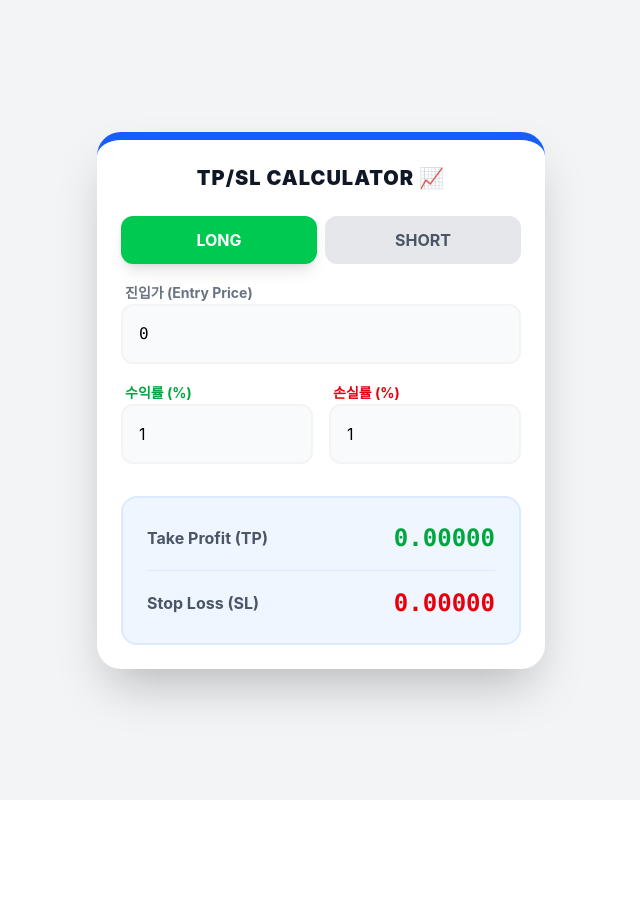
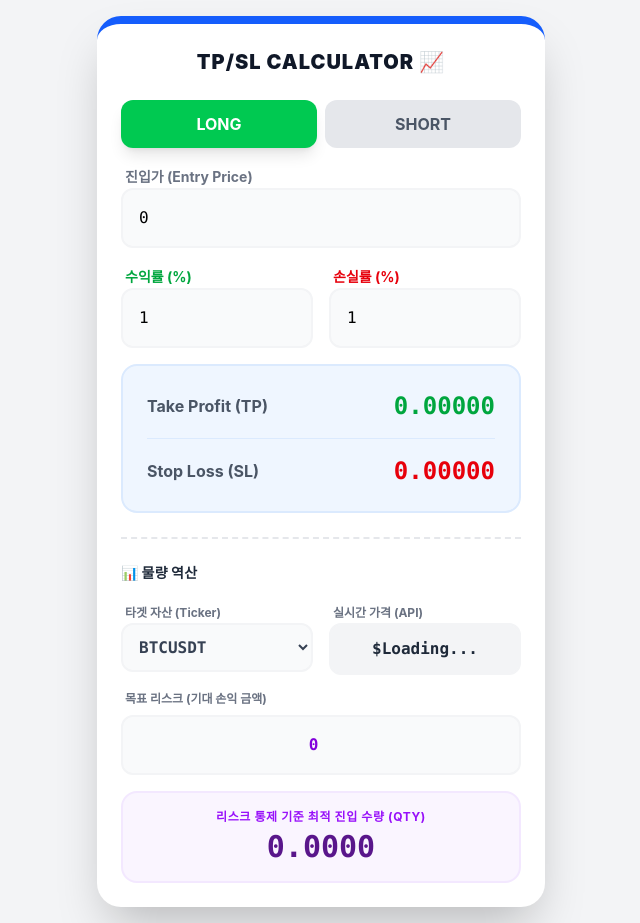
Before and after one commit to devLsy/trading-calculator, a React (Vite) app in the folder trading-calculator/: page / in a window 1280 px wide. Shown: the whole page, without its empty margins (319-959 px from the left). Before the commit the page ends 800 px from the top, so only its background shows below. Built offline with nearby package versions, Linux system fonts and the light colour scheme; no server answers.

Commit message:
feat: 진입가에 따른 물량 역산 로직 추가

```diff
--- a/trading-calculator/src/components/CalculatorCard.jsx
+++ b/trading-calculator/src/components/CalculatorCard.jsx
@@ -1,7 +1,9 @@
 const CalculatorCard = ({ calc }) => {
   const {
     entryPrice, setEntryPrice, profitRate, setProfitRate,
-    lossRate, setLossRate, position, setPosition, tpPrice, slPrice
+    lossRate, setLossRate, position, setPosition, tpPrice, slPrice,
+    selectedTicker, setSelectedTicker, coinPrice,
+    targetRisk, setTargetRisk, entryQuantity
   } = calc;
 
   return (
@@ -46,7 +48,7 @@ const CalculatorCard = ({ calc }) => {
                 type="number"
                 value={profitRate}
                 onChange={(e) => setProfitRate(Number(e.target.value))}
-                className="w-full p-4 bg-gray-50 border-2 border-gray-100 rounded-xl focus:border-green-400 outline-none transition-all"
+                className="w-full p-4 bg-gray-50 border-2 border-gray-100 rounded-xl focus:border-green-400 outline-none transition-all font-mono"
               />
             </div>
             <div className="space-y-2">
@@ -55,13 +57,13 @@ const CalculatorCard = ({ calc }) => {
                 type="number"
                 value={lossRate}
                 onChange={(e) => setLossRate(Number(e.target.value))}
-                className="w-full p-4 bg-gray-50 border-2 border-gray-100 rounded-xl focus:border-red-400 outline-none transition-all"
+                className="w-full p-4 bg-gray-50 border-2 border-gray-100 rounded-xl focus:border-red-400 outline-none transition-all font-mono"
               />
             </div>
           </div>
 
           {/* 결과 출력 */}
-          <div className="mt-8 p-6 bg-blue-50 rounded-2xl border-2 border-blue-100 space-y-4">
+          <div className="p-6 bg-blue-50 rounded-2xl border-2 border-blue-100 space-y-4">
             <div className="flex justify-between items-center">
               <span className="font-bold text-gray-600">Take Profit (TP)</span>
               <span className="text-2xl font-black text-green-600 font-mono">{tpPrice.toFixed(5)}</span>
@@ -71,6 +73,62 @@ const CalculatorCard = ({ calc }) => {
               <span className="text-2xl font-black text-red-600 font-mono">{slPrice.toFixed(5)}</span>
             </div>
           </div>
+
+          <div className="mt-6 pt-6 border-t-2 border-dashed border-gray-200 space-y-4">
+            <h3 className="text-sm font-black text-gray-800 uppercase tracking-wide">
+              📊 물량 역산
+            </h3>
+
+            {/* 코인 선택 및 실시간 가격 레이아웃 */}
+            <div className="grid grid-cols-2 gap-4">
+              <div className="space-y-2">
+                <label className="text-xs font-bold text-gray-500 ml-1">타겟 자산 (Ticker)</label>
+                <select
+                  value={selectedTicker}
+                  onChange={(e) => setSelectedTicker(e.target.value)}
+                  className="w-full p-3 bg-gray-50 border-2 border-gray-100 rounded-xl outline-none font-mono font-bold text-gray-700 cursor-pointer"
+                >
+                  <option value="BTCUSDT">BTCUSDT</option>
+                  <option value="ETHUSDT">ETHUSDT</option>
+                  <option value="ADAUSDT">ADAUSDT</option>
+                  <option value="XRPUSDT">XRPUSDT</option>
+                  <option value="DOGEUSDT">DOGEUSDT</option>
+                  <option value="SOLUSDT">SOLUSDT</option>
+                </select>
+              </div>
+              <div className="space-y-2">
+                <label className="text-xs font-bold text-gray-500 ml-1">실시간 가격 (API)</label>
+                <div className="w-full p-3 bg-gray-100 border-2 border-gray-100 rounded-xl font-mono font-bold text-gray-800 text-center">
+                  ${coinPrice > 0 ? coinPrice.toLocaleString(undefined, { minimumFractionDigits: 2, maximumFractionDigits: 5 }) : 'Loading...'}
+                </div>
+              </div>
+            </div>
+
+            {/* 목표 기대 수익/손실 제어판 (0.05 ➔ 0.1 전환) */}
+            <div className="space-y-2">
+              <div className="flex justify-between items-center px-1">
+                <label className="text-xs font-bold text-gray-500">목표 리스크 (기대 손익 금액)</label>
+              </div>
+              <input
+                type="number"
+                value={targetRisk}
+                onChange={(e) => setTargetRisk(Number(e.target.value))}
+                className="w-full p-4 bg-gray-50 border-2 border-gray-100 rounded-xl focus:border-purple-400 outline-none transition-all font-mono font-bold text-center text-purple-700"
+                placeholder="1"
+              />
+            </div>
+
+            {/* 최종 물량 계산 결과 출력 기지 */}
+            <div className="p-4 bg-purple-50 rounded-2xl border-2 border-purple-100 text-center">
+              <span className="block text-xs text-purple-600 font-bold uppercase tracking-wider mb-1">
+                리스크 통제 기준 최적 진입 수량 (Qty)
+              </span>
+              <span className="text-3xl font-black text-purple-900 font-mono">
+                {entryQuantity > 0 ? entryQuantity.toLocaleString(undefined, { minimumFractionDigits: 2, maximumFractionDigits: 4 }) : '0.0000'}
+              </span>
+            </div>
+          </div>
+
         </div>
       </div>
   );
--- a/trading-calculator/src/hooks/useCalculator.js
+++ b/trading-calculator/src/hooks/useCalculator.js
@@ -13,6 +13,12 @@ export const useCalculator = () => {
   const [tpPrice, setTpPrice] = useState(0);
   // 6. SL 가격 (Stop Loss): 계산 결과값을 담을 상태
   const [slPrice, setSlPrice] = useState(0);
+
+  // --- 💡 증액 프로세스 및 API용 추가 상태 자산 ---
+  const [selectedTicker, setSelectedTicker] = useState('BTCUSDT'); // 선택된 코인
+  const [coinPrice, setCoinPrice] = useState(0);                   // API 실시간 가격
+  const [targetRisk, setTargetRisk] = useState(0);              // 표본 타겟 리스크 (0.05 ➔ 50회 후 0.1)
+  const [entryQuantity, setEntryQuantity] = useState(0);           // 역산된 최종 진입 수량
 
   useEffect(() => {
     if (!entryPrice || !profitRate || !lossRate || !position) return;
@@ -40,13 +46,53 @@ export const useCalculator = () => {
       setTpPrice(roundUp(entry * (1 - pRate), 6));
       setSlPrice(roundDown(entry * (1 + lRate), 6));
     }
-  }, [entryPrice, profitRate, lossRate, position]);
+
+    // 💡 수량 역산 세부 연산 (진입가와 손실률 기준)
+    const risk = parseFloat(targetRisk);
+    if (risk && entry && lRate) {
+      // 공식: 목표 리스크 금액 / (진입가 * 손실률)
+      const exactQty = risk / (entry * lRate);
+      setEntryQuantity(roundDown(exactQty, 4)); // 수량은 안전하게 소수점 4자리 내림 정산
+    } else {
+      setEntryQuantity(0);
+    }
+
+  }, [entryPrice, profitRate, lossRate, position, targetRisk]);
+
+  // 2. 💡 바이낸스 선물 Public API 실시간 데이터 연동 커널 (10초 주기)
+  useEffect(() => {
+    let isMounted = true;
+
+    const fetchPrice = async () => {
+      try {
+        const response = await fetch(`https://fapi.binance.com/fapi/v1/ticker/price?symbol=${selectedTicker}`);
+        const data = await response.json();
+        if (isMounted && data.price) {
+          setCoinPrice(parseFloat(data.price));
+        }
+      } catch (error) {
+        console.error("바이낸스 API 단가 로드 실패:", error);
+      }
+    };
+
+    fetchPrice();
+    const priceInterval = setInterval(fetchPrice, 10000); // 10초마다 갱신
+
+    return () => {
+      isMounted = false;
+      clearInterval(priceInterval);
+    };
+  }, [selectedTicker]);
 
   return {
     entryPrice, setEntryPrice,
     profitRate, setProfitRate,
     lossRate, setLossRate,
     position, setPosition,
-    tpPrice, slPrice
+    tpPrice, slPrice,
+    selectedTicker, setSelectedTicker,
+    coinPrice,
+    targetRisk, setTargetRisk,
+    entryQuantity
   };
 };
```
